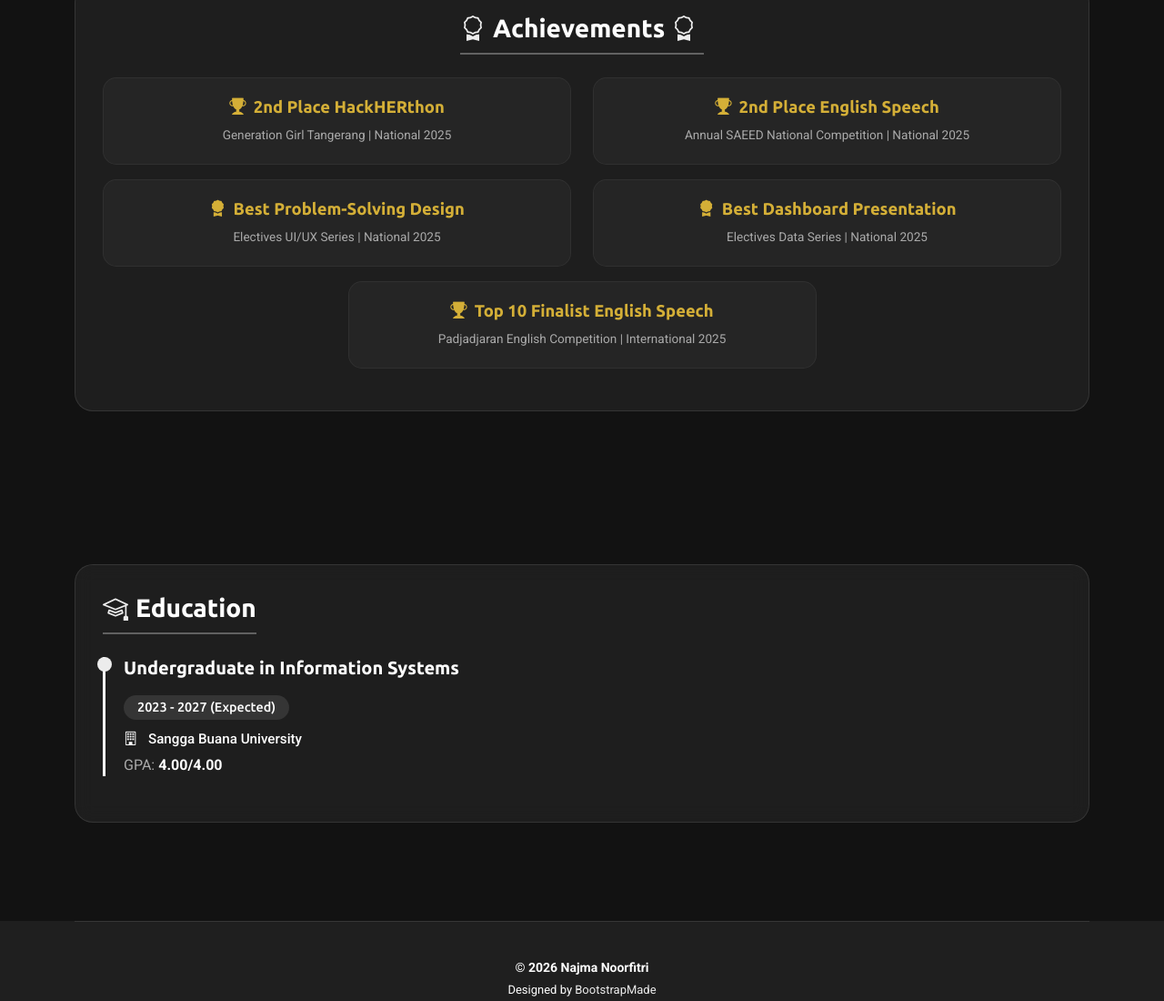
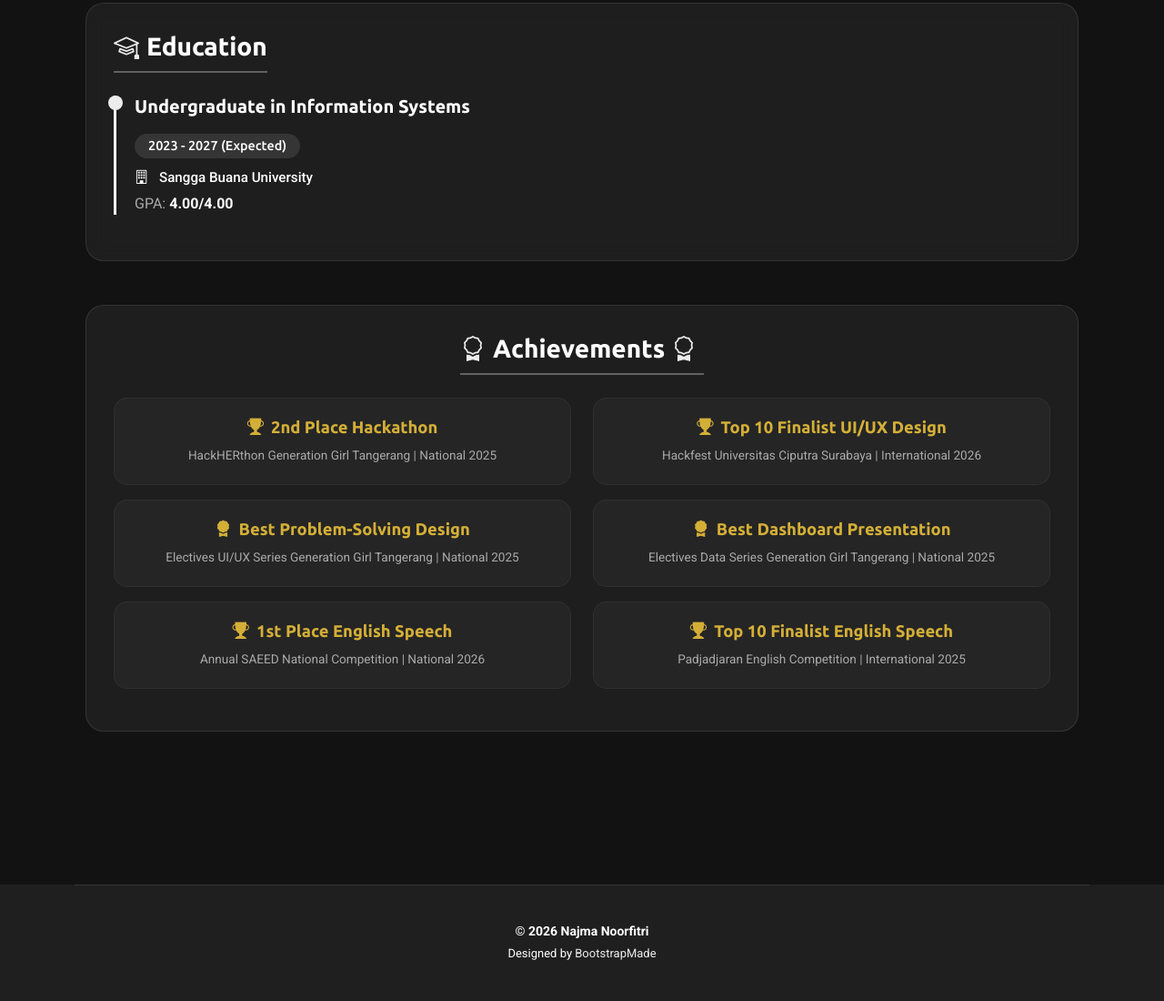
Before and after one commit to najmanorf/PortfolioWebsite, a plain HTML site: page index.html in a window 1280 px wide. Shown: the part 1907-3007 px from the top of the page at 91% size. Drawn offline with nearby package versions, Linux system fonts and the light colour scheme.

Commit message:
Update index.html

```diff
--- a/index.html
+++ b/index.html
@@ -460,6 +460,83 @@
           <div class="row gy-4">
             <div class="col-lg-12">
 
+<!-- EDU, EXP, ATTACH -->
+      <section
+        id="resume"
+        class="resume section"
+        style="
+    background: #121212;
+    color: #fff;
+    padding-top: 20px;
+    padding-bottom: 60px;
+  "
+      >
+        <div class="container" data-aos="fade-up" data-aos-delay="100">
+          <div class="row gy-4">
+            <div class="col-lg-12">
+              <div
+                class="resume-section mb-5"
+                style="
+                  background: rgba(255, 255, 255, 0.05);
+                  border-radius: 20px;
+                  padding: 30px;
+                  border: 1px solid rgba(255, 255, 255, 0.1);
+                  backdrop-filter: blur(10px);
+                "
+                data-aos="fade-up"
+                data-aos-delay="100"
+              >
+                <h3
+                  style="
+                    color: #fff;
+                    font-weight: 700;
+                    margin-bottom: 25px;
+                    border-bottom: 2px solid rgba(255, 255, 255, 0.3);
+                    padding-bottom: 10px;
+                    display: inline-block;
+                  "
+                >
+                  <i class="bi bi-mortarboard me-2"></i>Education
+                </h3>
+                <div
+                  class="resume-item"
+                  style="
+                    padding-left: 20px;
+                    border-left: 3px solid #fff;
+                    margin-bottom: 20px;
+                  "
+                >
+                  <h4 style="font-size: 1.25rem; font-weight: 600; color: #fff">
+                    Undergraduate in Information Systems
+                  </h4>
+                  <h5
+                    style="
+                      display: inline-block;
+                      background: rgba(255, 255, 255, 0.1);
+                      color: #fff;
+                      padding: 5px 15px;
+                      border-radius: 50px;
+                      font-size: 0.9rem;
+                      margin: 10px 0;
+                    "
+                  >
+                    2023 - 2027 (Expected)
+                  </h5>
+                  <p
+                    class="company"
+                    style="margin-bottom: 5px; font-weight: 500"
+                  >
+                    <i class="bi bi-building"></i> Sangga Buana University
+                  </p>
+                  <p style="color: #aaa">
+                    GPA:
+                    <span style="color: #fff; font-weight: bold"
+                      >4.00/4.00</span
+                    >
+                  </p>
+                </div>
+              </div>
+
 
               <!-- ===== ACHIEVEMENT ===== -->
               <div
@@ -512,10 +589,10 @@
                         "
                       >
                         <i class="bi bi-trophy-fill me-2"></i>2nd Place
-                        HackHERthon
+                        Hackathon
                       </h4>
                       <span style="color: #aaa; font-size: 0.85rem"
-                        >Generation Girl Tangerang | National 2025</span
+                        >HackHERthon Generation Girl Tangerang | National 2025</span
                       >
                     </div>
                   </div>
@@ -528,8 +605,8 @@
                       data-bs-target="#achievementModal"
                       onclick="
                         openAchievement([
-                          'assets/img/achievements/asnc1.png',
-                          'assets/img/achievements/asnc2.jpg',
+                          'assets/img/achievements/hackfest1.jpg',
+                          'assets/img/achievements/hackfest2.jpg',
                         ])
                       "
                       style="
@@ -547,11 +624,10 @@
                           font-weight: 1000;
                         "
                       >
-                        <i class="bi bi-trophy-fill me-2"></i>2nd Place English
-                        Speech
+                        <i class="bi bi-trophy-fill me-2"></i>Top 10 Finalist UI/UX Design
                       </h4>
                       <span style="color: #aaa; font-size: 0.85rem"
-                        >Annual SAEED National Competition | National 2025</span
+                        >Hackfest Universitas Ciputra Surabaya | International 2026</span
                       >
                     </div>
                   </div>
@@ -587,7 +663,7 @@
                         Problem-Solving Design
                       </h4>
                       <span style="color: #aaa; font-size: 0.85rem"
-                        >Electives UI/UX Series | National 2025</span
+                        >Electives UI/UX Series Generation Girl Tangerang | National 2025</span
                       >
                     </div>
                   </div>
@@ -623,12 +699,48 @@
                         Presentation
                       </h4>
                       <span style="color: #aaa; font-size: 0.85rem"
-                        >Electives Data Series | National 2025</span
+                        >Electives Data Series Generation Girl Tangerang | National 2025</span
                       >
                     </div>
                   </div>
 
                   <!-- CARD 5 -->
+                  <div class="col-md-6 mb-3">
+                    <div
+                      class="achievement-card"
+                      data-bs-toggle="modal"
+                      data-bs-target="#achievementModal"
+                      onclick="
+                        openAchievement([
+                          'assets/img/achievements/asnc1.png',
+                          'assets/img/achievements/asnc2.jpg',
+                        ])
+                      "
+                      style="
+                        background: rgba(255, 255, 255, 0.03);
+                        padding: 20px;
+                        border-radius: 15px;
+                        border: 1px solid rgba(255, 255, 255, 0.05);
+                        text-align: center;
+                      "
+                    >
+                      <h4
+                        style="
+                          color: #d4af37;
+                          font-size: 1.15rem;
+                          font-weight: 1000;
+                        "
+                      >
+                        <i class="bi bi-trophy-fill me-2"></i>1st Place English
+                        Speech
+                      </h4>
+                      <span style="color: #aaa; font-size: 0.85rem"
+                        >Annual SAEED National Competition | National 2026</span
+                      >
+                    </div>
+                  </div>
+
+                  <!-- CARD 6 -->
                   <div class="col-md-6 mx-auto mb-3">
                     <div
                       class="achievement-card"
@@ -737,78 +849,6 @@
 
       <!-- END ATTACHMENTS -->
 
-<!-- EDU, EXP, ATTACH -->
-      <section
-        id="resume"
-        class="resume section"
-        style="background: #121212; color: #fff; padding: 60px 0"
-      >
-        <div class="container" data-aos="fade-up" data-aos-delay="100">
-          <div class="row gy-4">
-            <div class="col-lg-12">
-              <div
-                class="resume-section mb-5"
-                style="
-                  background: rgba(255, 255, 255, 0.05);
-                  border-radius: 20px;
-                  padding: 30px;
-                  border: 1px solid rgba(255, 255, 255, 0.1);
-                  backdrop-filter: blur(10px);
-                "
-                data-aos="fade-up"
-                data-aos-delay="100"
-              >
-                <h3
-                  style="
-                    color: #fff;
-                    font-weight: 700;
-                    margin-bottom: 25px;
-                    border-bottom: 2px solid rgba(255, 255, 255, 0.3);
-                    padding-bottom: 10px;
-                    display: inline-block;
-                  "
-                >
-                  <i class="bi bi-mortarboard me-2"></i>Education
-                </h3>
-                <div
-                  class="resume-item"
-                  style="
-                    padding-left: 20px;
-                    border-left: 3px solid #fff;
-                    margin-bottom: 20px;
-                  "
-                >
-                  <h4 style="font-size: 1.25rem; font-weight: 600; color: #fff">
-                    Undergraduate in Information Systems
-                  </h4>
-                  <h5
-                    style="
-                      display: inline-block;
-                      background: rgba(255, 255, 255, 0.1);
-                      color: #fff;
-                      padding: 5px 15px;
-                      border-radius: 50px;
-                      font-size: 0.9rem;
-                      margin: 10px 0;
-                    "
-                  >
-                    2023 - 2027 (Expected)
-                  </h5>
-                  <p
-                    class="company"
-                    style="margin-bottom: 5px; font-weight: 500"
-                  >
-                    <i class="bi bi-building"></i> Sangga Buana University
-                  </p>
-                  <p style="color: #aaa">
-                    GPA:
-                    <span style="color: #fff; font-weight: bold"
-                      >4.00/4.00</span
-                    >
-                  </p>
-                </div>
-              </div>
-
     </main>
 
     <footer
```
